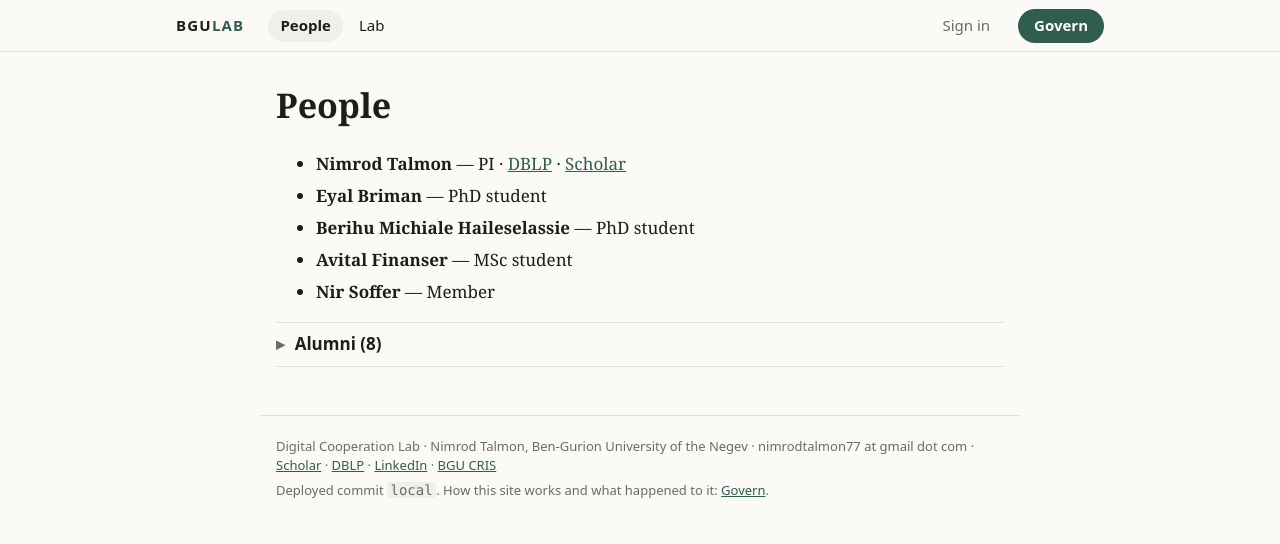
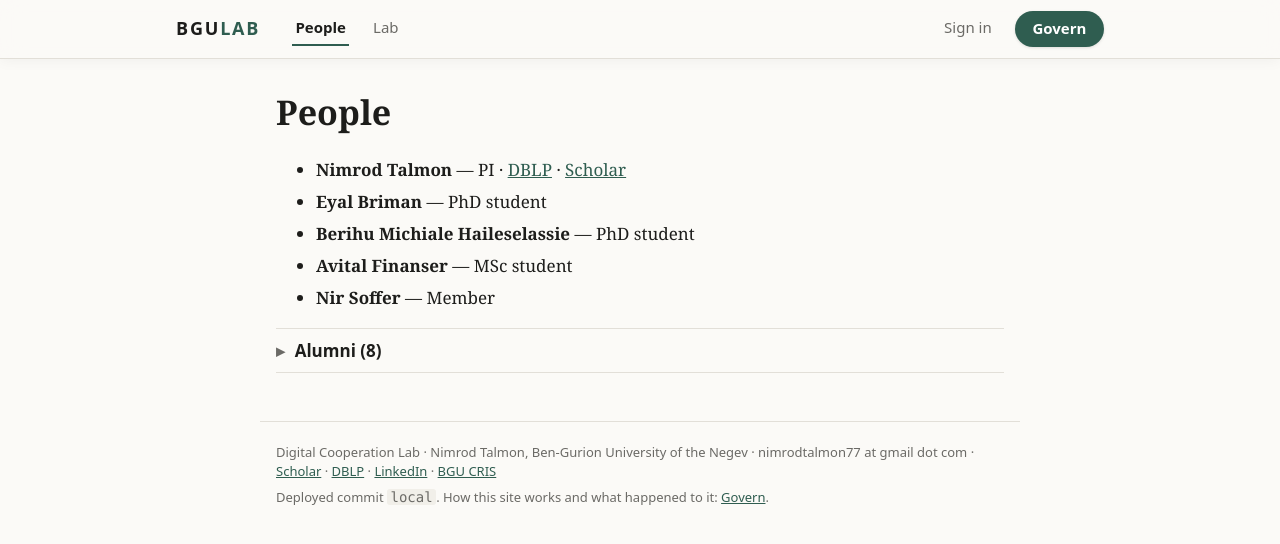
Before and after one commit to nimrodtalmon/BGULAB, a FastAPI app: page /people in a window 1280 px wide. Shown: the top 544 px of the page. Run offline with FastAPI, Linux system fonts and the light colour scheme.

Commit message:
round 3: #6 header restyle: more air, underline on the current tab, soft shadow
Co-Authored-By: Claude Opus 5.5 <noreply@anthropic.com>
Claude-Session: https://claude.ai/code/session_01VNkeu9yJvCuYeCihC7Vcu8

```diff
--- a/static/style.css
+++ b/static/style.css
@@ -17,32 +17,40 @@ body {
 }
 header.top {
   position: sticky; top: 0; z-index: 10;
-  background: color-mix(in srgb, var(--bg) 88%, transparent);
-  -webkit-backdrop-filter: blur(10px); backdrop-filter: blur(10px);
+  background: color-mix(in srgb, var(--bg) 85%, transparent);
+  -webkit-backdrop-filter: saturate(1.4) blur(12px); backdrop-filter: saturate(1.4) blur(12px);
   border-bottom: 1px solid var(--line);
-  font: 15px/1.4 system-ui, sans-serif;
+  box-shadow: 0 1px 14px rgba(0, 0, 0, .05);
+  font: 15px/1.4 system-ui, -apple-system, "Segoe UI", sans-serif;
 }
 .bar {
-  max-width: 960px; margin: 0 auto; padding: .55rem 16px;
-  display: flex; align-items: center; gap: 1rem;
+  max-width: 960px; margin: 0 auto; padding: .7rem 16px;
+  display: flex; align-items: center; gap: 1.25rem;
 }
 .brand {
-  font-weight: 800; letter-spacing: .08em; color: var(--fg);
-  text-decoration: none; margin-right: .5rem;
+  font-size: 18px; font-weight: 800; letter-spacing: .1em; color: var(--fg);
+  text-decoration: none; margin-right: .75rem;
 }
 .brand b { color: var(--accent); font-weight: 800; }
-.links { display: flex; align-items: center; gap: .25rem; flex: 1; }
-.links a { color: var(--fg); text-decoration: none; padding: .35rem .75rem; border-radius: 999px; }
-.links a:hover { background: var(--code-bg); }
-.links a.here { background: var(--code-bg); font-weight: 600; }
+.links { display: flex; align-items: center; gap: .4rem; flex: 1; }
+.links a {
+  color: var(--muted); text-decoration: none; font-weight: 500;
+  padding: .35rem .2rem; border-bottom: 2px solid transparent;
+  transition: color .15s, border-color .15s;
+}
+.links a + a { margin-left: .9rem; }
+.links a:hover { color: var(--fg); }
+.links a.here { color: var(--fg); font-weight: 600; border-bottom-color: var(--accent); }
 .links .auth { margin-left: auto; color: var(--muted); }
-.links form.auth { margin: 0 0 0 auto; padding: .35rem .75rem; }
+.links form.auth { margin: 0 0 0 auto; padding: .35rem 0; }
 .who { color: var(--fg); margin-right: .4rem; }
 a.govern {
   background: var(--accent); color: var(--accent-fg); text-decoration: none;
-  padding: .4rem 1rem; border-radius: 999px; font-weight: 600;
+  padding: .45rem 1.1rem; border-radius: 999px; font-weight: 600;
+  box-shadow: 0 1px 3px rgba(0, 0, 0, .12);
+  transition: filter .15s, box-shadow .15s;
 }
-a.govern:hover, a.govern.here { filter: brightness(1.1); }
+a.govern:hover, a.govern.here { filter: brightness(1.1); box-shadow: 0 2px 8px rgba(0, 0, 0, .16); }
 .menu-toggle { display: none; }
 .burger { display: none; }
 @media (max-width: 640px) {
@@ -69,10 +77,13 @@ a.govern:hover, a.govern.here { filter: brightness(1.1); }
     background: var(--bg); border-bottom: 1px solid var(--line); padding: .5rem 16px 1rem;
   }
   .menu-toggle:checked ~ .links { display: flex; }
-  .links a, .links form.auth { padding: .6rem .75rem; margin: 0; border-radius: 8px; }
+  .links a, .links form.auth { padding: .6rem .75rem; margin: 0; border-radius: 8px; border-bottom: 0; }
+  .links a:hover { background: var(--code-bg); }
+  .links a.here { background: var(--code-bg); }
+  .links a + a { margin-left: 0; }
   .links .auth { margin: 0; text-align: left; }
 }
-[id] { scroll-margin-top: 4.5rem; }
+[id] { scroll-margin-top: 5rem; }
 button.link {
   background: none; border: 0; padding: 0; color: var(--muted);
   font: inherit; cursor: pointer; text-decoration: underline;
```
